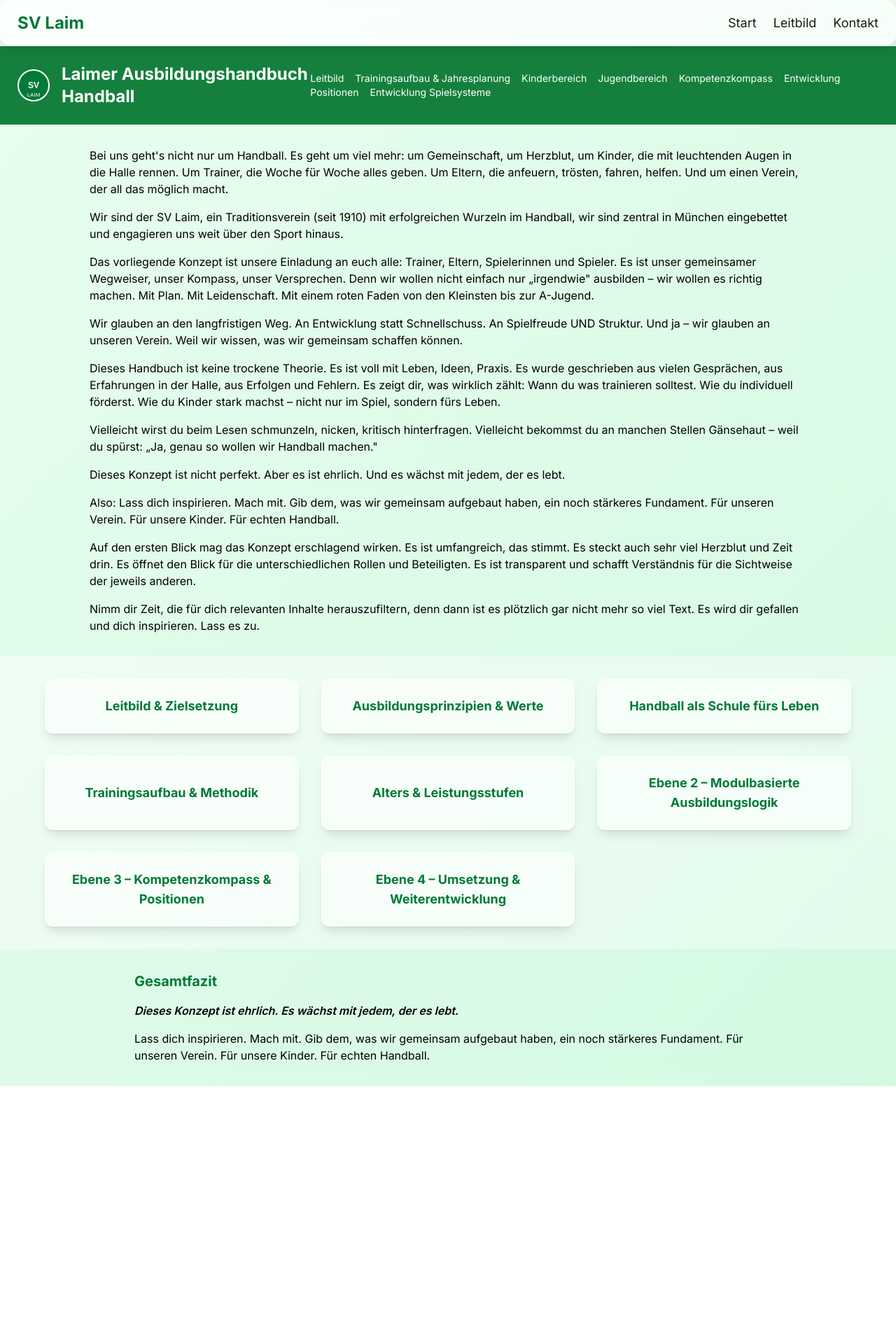
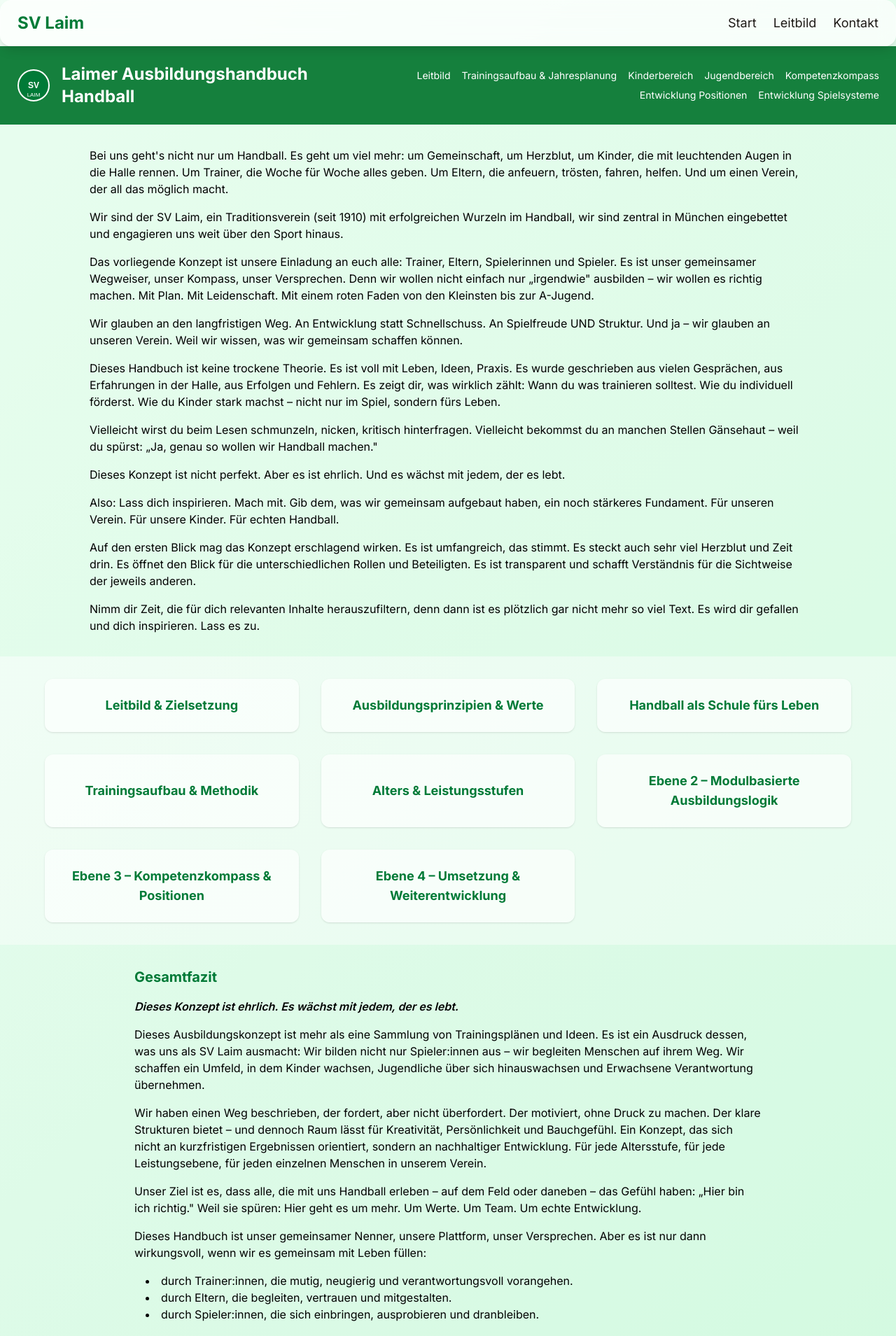
Before and after one commit to OGCoach23/Handbuch-Ausbildung, a React (Vite) app: page / in a window 1280 px wide. Shown: the top 1909 px of the page at 70% size. Before the commit the page ends 1552 px from the top, so only its background shows below. Built offline with nearby package versions, Linux system fonts and the light colour scheme.

Commit message:
Update Home page with improved responsive header and expanded conclusion section

```diff
--- a/src/pages/Home.jsx
+++ b/src/pages/Home.jsx
@@ -39,13 +39,14 @@
 export default function Home() {
   return (
     <div>
-      {/* Header */}
-      <header className="bg-green-700 text-white p-6 flex justify-between items-center">
-        <div className="flex items-center space-x-4">
+      {/* Neuer Header */}
+      <header className="bg-green-700 text-white p-6">
+        <div className="flex flex-col md:flex-row md:items-center md:justify-between max-w-7xl mx-auto">
+          <div className="flex items-center space-x-4 mb-4 md:mb-0">
             <img src={logo} alt="SV Laim" className="w-12 h-12" />
             <h1 className="text-2xl font-bold">Laimer Ausbildungshandbuch Handball</h1>
           </div>
-        <nav className="space-x-4 text-sm hidden md:block">
+          <nav className="flex flex-wrap gap-x-4 gap-y-2 text-sm justify-center md:justify-end">
             <a href="/leitbild" className="hover:underline">Leitbild</a>
             <a href="/trainingsmethodik" className="hover:underline">Trainingsaufbau & Jahresplanung</a>
             <a href="/stufen" className="hover:underline">Kinderbereich</a>
@@ -54,6 +55,7 @@
             <a href="/ebene3" className="hover:underline">Entwicklung Positionen</a>
             <a href="/ebene3" className="hover:underline">Entwicklung Spielsysteme</a>
           </nav>
+        </div>
       </header>
 
       {/* Einleitungstext */}
@@ -80,24 +82,19 @@
       {/* Karten */}
       <section className="bg-white/40 p-8">
         <div className="max-w-6xl mx-auto grid grid-cols-1 sm:grid-cols-2 lg:grid-cols-3 gap-8">
-          {cards.map(({ title, link }, index) => (
-            <motion.a
+          {cards.map(({ title, link }) => (
+            <a
               key={title}
               href={link}
-              initial={{ opacity: 0, y: 20 }}
-              whileInView={{ opacity: 1, y: 0 }}
-              transition={{ duration: 0.5, delay: index * 0.1 }}
-              whileHover={{ scale: 1.02 }}
-              whileTap={{ scale: 0.98 }}
-              className="bg-white/60 p-6 rounded-xl shadow-lg hover:shadow-xl transition-all duration-300 h-full flex items-center justify-center text-center border border-white/20"
+              className="bg-white/60 p-6 rounded-xl shadow hover:shadow-lg transition duration-300 h-full flex items-center justify-center text-center"
             >
               <h3 className="text-lg font-bold text-primary">{title}</h3>
-            </motion.a>
+            </a>
           ))}
         </div>
       </section>
 
-      {/* Fazit */}
+      {/* Gesamtfazit */}
       <section className="bg-green-100/30 p-8">
         <motion.div
           initial={{ opacity: 0, y: 30 }}
@@ -109,9 +106,16 @@
           <p className="font-semibold italic">
             Dieses Konzept ist ehrlich. Es wächst mit jedem, der es lebt.
           </p>
-          <p>
-            Lass dich inspirieren. Mach mit. Gib dem, was wir gemeinsam aufgebaut haben, ein noch stärkeres Fundament. Für unseren Verein. Für unsere Kinder. Für echten Handball.
-          </p>
+          <p>Dieses Ausbildungskonzept ist mehr als eine Sammlung von Trainingsplänen und Ideen. Es ist ein Ausdruck dessen, was uns als SV Laim ausmacht: Wir bilden nicht nur Spieler:innen aus – wir begleiten Menschen auf ihrem Weg. Wir schaffen ein Umfeld, in dem Kinder wachsen, Jugendliche über sich hinauswachsen und Erwachsene Verantwortung übernehmen.</p>
+          <p>Wir haben einen Weg beschrieben, der fordert, aber nicht überfordert. Der motiviert, ohne Druck zu machen. Der klare Strukturen bietet – und dennoch Raum lässt für Kreativität, Persönlichkeit und Bauchgefühl. Ein Konzept, das sich nicht an kurzfristigen Ergebnissen orientiert, sondern an nachhaltiger Entwicklung. Für jede Altersstufe, für jede Leistungsebene, für jeden einzelnen Menschen in unserem Verein.</p>
+          <p>Unser Ziel ist es, dass alle, die mit uns Handball erleben – auf dem Feld oder daneben – das Gefühl haben: „Hier bin ich richtig." Weil sie spüren: Hier geht es um mehr. Um Werte. Um Team. Um echte Entwicklung.</p>
+          <p>Dieses Handbuch ist unser gemeinsamer Nenner, unsere Plattform, unser Versprechen. Aber es ist nur dann wirkungsvoll, wenn wir es gemeinsam mit Leben füllen:</p>
+          <ul className="list-disc list-inside pl-4">
+            <li>durch Trainer:innen, die mutig, neugierig und verantwortungsvoll vorangehen.</li>
+            <li>durch Eltern, die begleiten, vertrauen und mitgestalten.</li>
+            <li>durch Spieler:innen, die sich einbringen, ausprobieren und dranbleiben.</li>
+          </ul>
+          <p>Wir stehen am Anfang eines Weges, der nie ganz fertig sein wird. Aber jeder Schritt, den wir gemeinsam gehen, macht unseren Verein stärker. Lasst uns diesen Weg entschlossen, mit Freude und einem klaren Ziel vor Augen gehen: bessere Spieler, bessere Menschen, ein starker Verein.</p>
         </motion.div>
       </section>
     </div>
```
Lines whose indentation alone changed are shown as unchanged.
